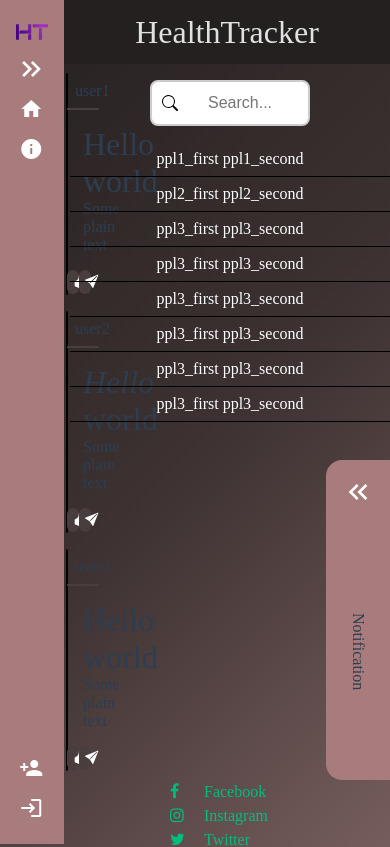
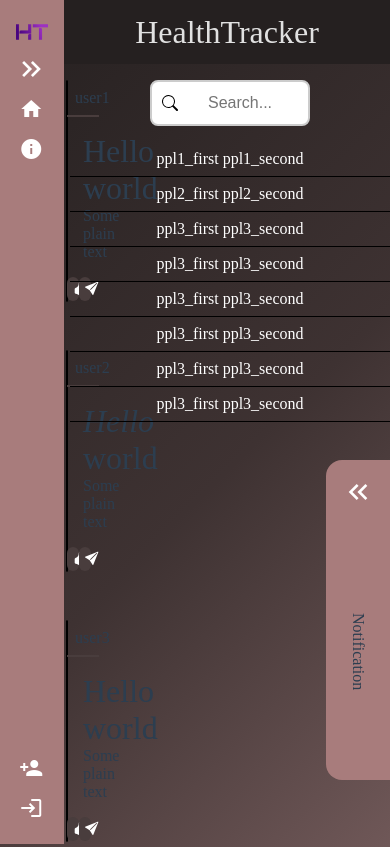
Before and after one commit to Hikareel/HealthTracker, a Vue app in the folder HealthTracker/healthtracker.client/: page /community in a window 390 px wide. Shown: the top 847 px of the page. Built offline with nearby package versions, Linux system fonts and the light colour scheme; what @vueform/vueform would draw is missing.

Commit message:
Responsive improvment

```diff
--- a/HealthTracker/healthtracker.client/src/components/views/community/Community.vue
+++ b/HealthTracker/healthtracker.client/src/components/views/community/Community.vue
@@ -72,6 +72,9 @@ import { PostData } from '@/data/models/postModels';
   //   }
   // }
   @media (max-height: 550px) {
+    .wall{
+      width: calc(100vw - 4rem - 4rem);
+    }
     .right-content {
       justify-content: center;
       padding-top: 1rem;
--- a/HealthTracker/healthtracker.client/src/components/views/community/post/post.vue
+++ b/HealthTracker/healthtracker.client/src/components/views/community/post/post.vue
@@ -50,10 +50,13 @@ function toggleComments() {
 
 <style lang="scss" scoped>
 .post {
-  width: calc(100vw - 30rem);
+  width: calc(95vw - 4rem - 20rem);
+  max-width: 1200px; /* Przykładowa maksymalna szerokość */
+  margin: 1rem auto; /* Centrowanie w poziomie z marginesem na górze i na dole */
   border: 1px solid black;
   border-radius: 1rem;
   background-color: rgba(62, 50, 50, 1);
+
 
   .header {
     border-radius: 1rem 1rem 0 0;
@@ -96,5 +99,9 @@ function toggleComments() {
   .comment-section {
     padding: 1rem;
   }
+
+  @media (max-height: 550px){
+    width: calc(95vw - 4rem - 4rem);
+  }
 }
 </style>
```
